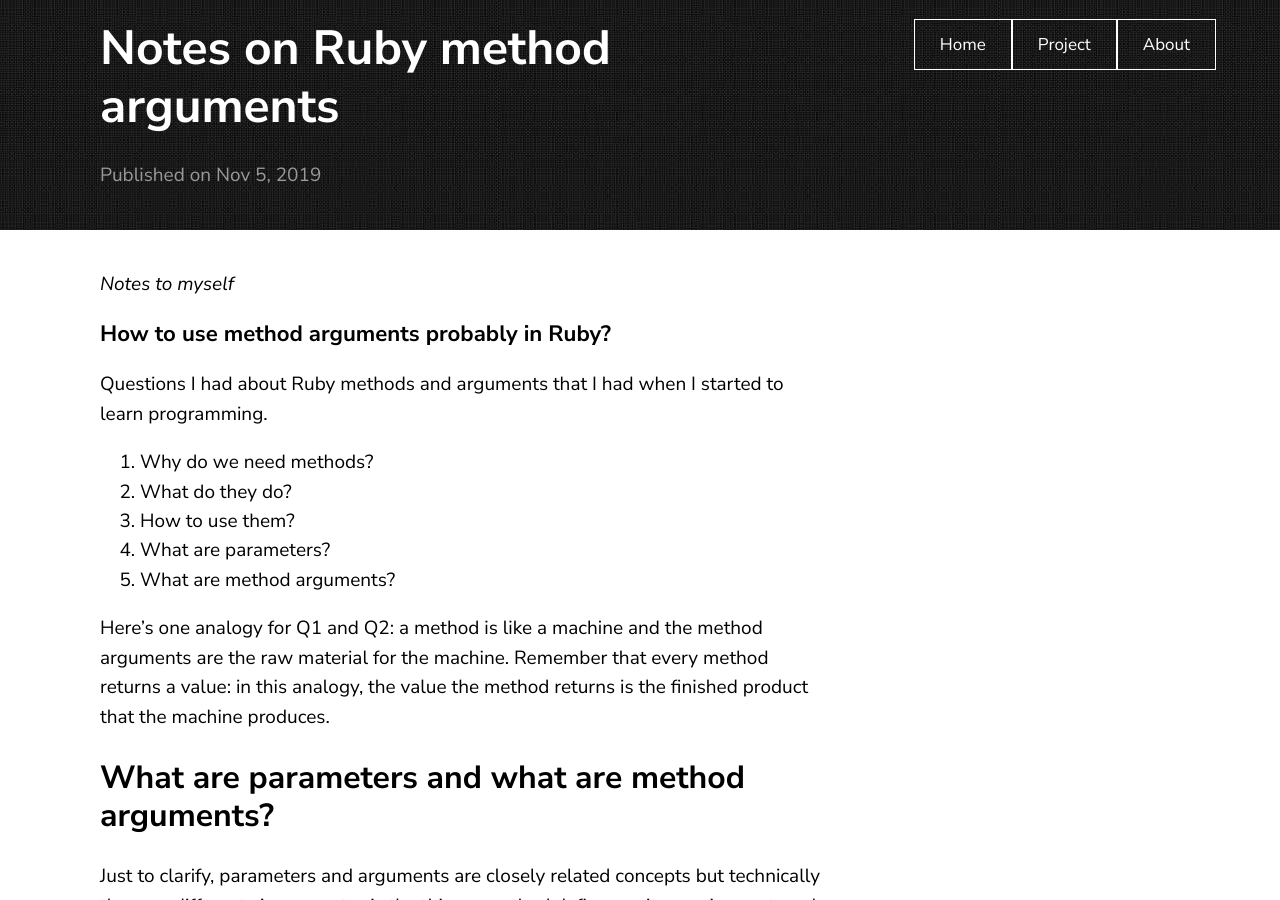
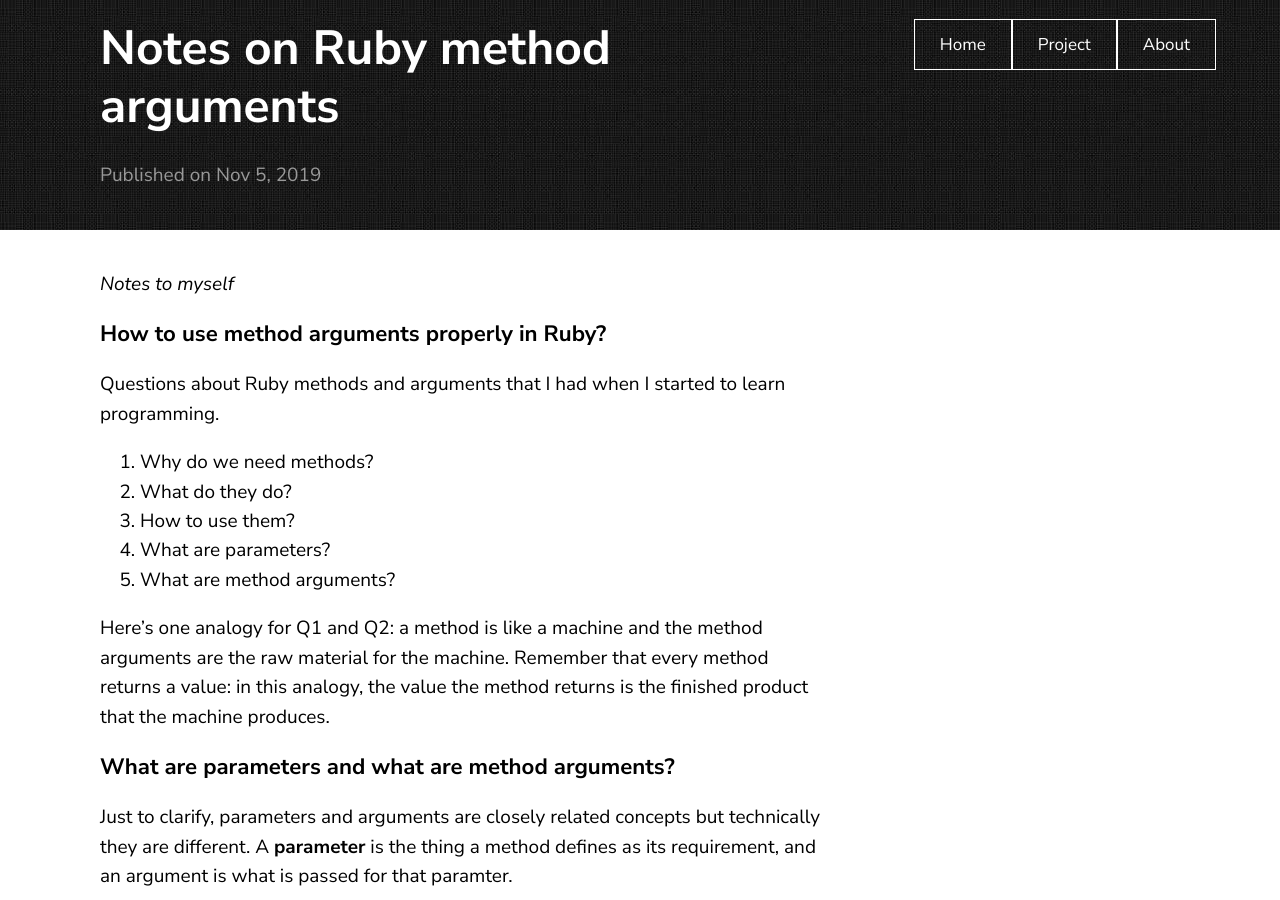
Before and after one commit to ching-wang/ching-wang.io, a Jekyll site: the page built from _posts/2019-11-05-ruby-method-arguments-notes.md, in a window 1280 px wide and 900 px high. Built offline with Jekyll 4.4.1, drawn with Linux system fonts in a browser that asks for light colours.

Commit message:
fixed typo issue and improved the layout

````diff
--- a/_posts/2019-11-05-ruby-method-arguments-notes.md
+++ b/_posts/2019-11-05-ruby-method-arguments-notes.md
@@ -3,9 +3,10 @@
 title: Notes on Ruby method arguments
 date: 2019-11-05
 ---
-### How to use method arguments probably in Ruby?
 
-Questions I had about Ruby methods and arguments that I had when I started to
+### How to use method arguments properly in Ruby?
+
+Questions about Ruby methods and arguments that I had when I started to
 learn programming.
 
 1. Why do we need methods?
@@ -19,7 +20,7 @@
 returns a value: in this analogy, the value the method returns is the finished
 product that the machine produces.
 
-## What are parameters and what are method arguments?
+### What are parameters and what are method arguments?
 
 Just to clarify, parameters and arguments are closely related concepts but
 technically they are different. A **parameter** is the thing a method defines
@@ -28,7 +29,7 @@
 In practice, though, most people use the words argument and parameter
 interchangeably.
 
-## You can pass arguments with or with parentheses
+### You can pass arguments with or with parentheses
 
 E.g.
 
@@ -38,12 +39,12 @@
 end
 ```
 
-## You can choose to call a method with or without arguments
+### You can choose to call a method with or without arguments
 
 From the example you can see that the value came out exactly the same.
 However, I prefer to leave parameters explicit to make my code more readable.
 
-## How many types of arguments are there?
+### How many types of arguments are there?
 
 You can group arguments into 3 types:
 
@@ -51,7 +52,7 @@
 2. Default argument /Optional Parameters
 3. Keyword Arguments (some people call it name arguments)
 
-### Standard required arguments
+#### Standard required arguments
 
 ```ruby
 def print_full_name(first_name, last_name)
@@ -69,7 +70,7 @@
 Otherwise, you will get an error like this: `ArgumentError: wrong number of
 arguments...`
 
-## Can we only provide one argument when calling the method?
+### Can we only provide one argument when calling the method?
 
 The answer is yes.
 
@@ -79,7 +80,7 @@
 It’s easy to add default argument: you just assign it with `=` like a
 variable. Also, there is no limit on how many default arguments you can have on a function.
 
-### Default arguments
+#### Default arguments
 
 ```ruby
 def movie(title, lang = "EN")
@@ -106,7 +107,7 @@
 Hi Qing, I've heard that you are a great python programmer.
 ```
 
-### Named aruments or Key arguments
+#### Named aruments or Key arguments
 
 Method arguments can be defined on the method in any order; the parameters
 must then be passed in the same order.
````
